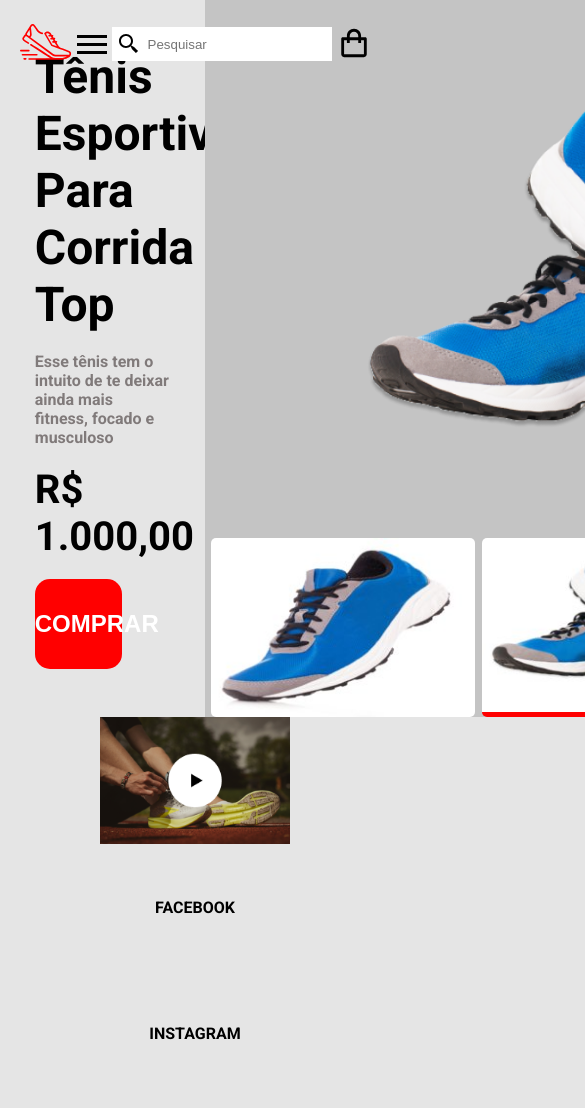
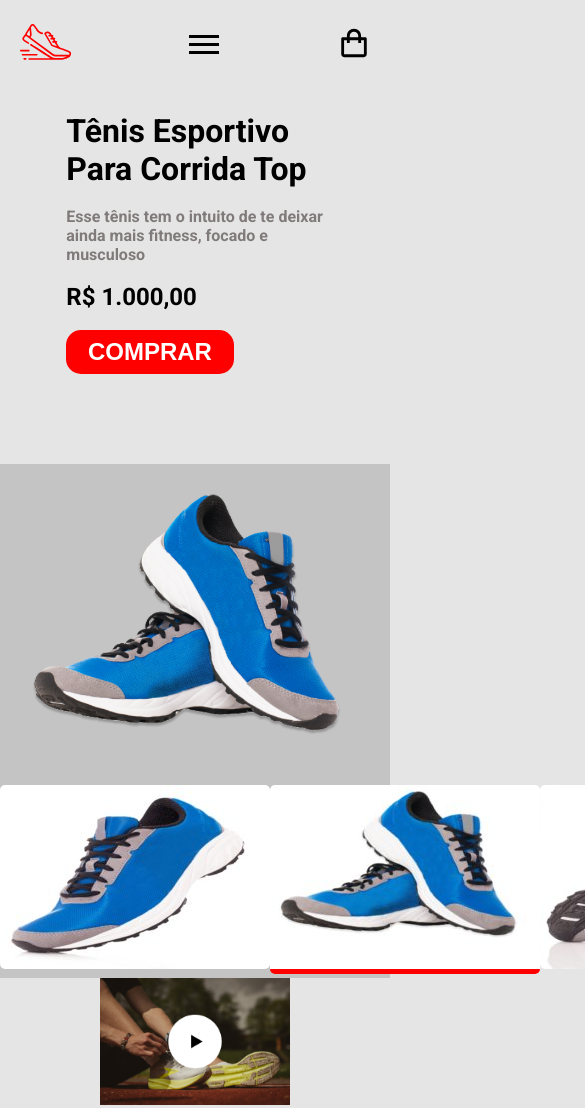
Before and after one commit to Romulo-Pinheiro/rocketshoes, a plain HTML site: page index.html in a window 390 px wide. Shown: the top 1108 px of the page, 585 px wide, since content can reach past the window. Drawn offline with Linux system fonts and the light colour scheme.

Commit message:
Fixed shoes-info layout and started mobile interface

```diff
--- a/index.html
+++ b/index.html
@@ -50,7 +50,7 @@
         <aside id="info">
 
             <div id="shoes-info">
-                <h1>Tênis Esportivo Para Corrida <br> Top</h1><br>
+                <h1>Tênis Esportivo Para Corrida Top</h1><br>
                 <p>Esse tênis tem o intuito de te deixar ainda mais fitness, focado e musculoso</p><br>
                 <h2>R$ 1.000,00</h2><br>
 
--- a/style.css
+++ b/style.css
@@ -106,13 +106,18 @@ main{
 }
 
 main > #info{
+	padding-top: 64px;
 	flex-basis: 37.5%;
 	display: flex;
 	justify-content: center;
-	align-items: center;
 }
 
 #shoes-info{
+	display: flex;
+    flex-direction: column;
+    height: 100%;
+	max-height: 100%;
+    justify-content: center;
 	width: 66%;
 }
 
@@ -132,7 +137,7 @@ main > #info{
 #shoes-info > button{
 	cursor: pointer;
 	width: 65%;
-	height: 90px;
+	height: 12.5%;
 	border: none;
 	border-radius: 15px;
 	background-color: var(--button);
@@ -226,10 +231,22 @@ footer > ul > li:last-child > a {
 	color: white;
 }
 
-@media screen and (max-width:1280px){
+
+@media screen and (max-width:1640px){
+	#shoes-info > h1{
+		font-size: 3.5rem;
+	}
+
+	#shoes-info > h2{
+		font-size: 1.5rem;
+	}
+}
+
+@media screen and (max-width:1400px){
 	#shoes-info > h1{
 		font-size: 3rem;
 	}
+
 
 	#img-container > img{
 		max-width: 90%;
@@ -239,7 +256,28 @@ footer > ul > li:last-child > a {
 	}
 }
 
+@media screen and (max-width:992px){
+	main{
+		flex-direction: column;
+		max-height: max-content;
+		gap: 5vh;
+	}
+
+	main > #info{
+		flex-basis: auto;
+		height: 50vh;
+	}
+}
+
+
 @media (max-width: 768px){
+	#shoes-info > h1{
+		font-size: 2rem;
+	}
+
+	#navbar > form{
+		display: none;
+	}
 
 	.hamburguer{
 		display:block;
@@ -314,3 +352,16 @@ footer > ul > li:last-child > a {
 	}
 
 }
+
+@media screen and (max-width:360px){
+	main > #info{
+		margin-top: 5vh;
+	}
+
+}
+
+@media screen and (max-width:320px){
+	#shoes-info > h1, #shoes-info > h2, #shoes-info > button{
+		font-size: 1.25rem;
+	}
+}
```
